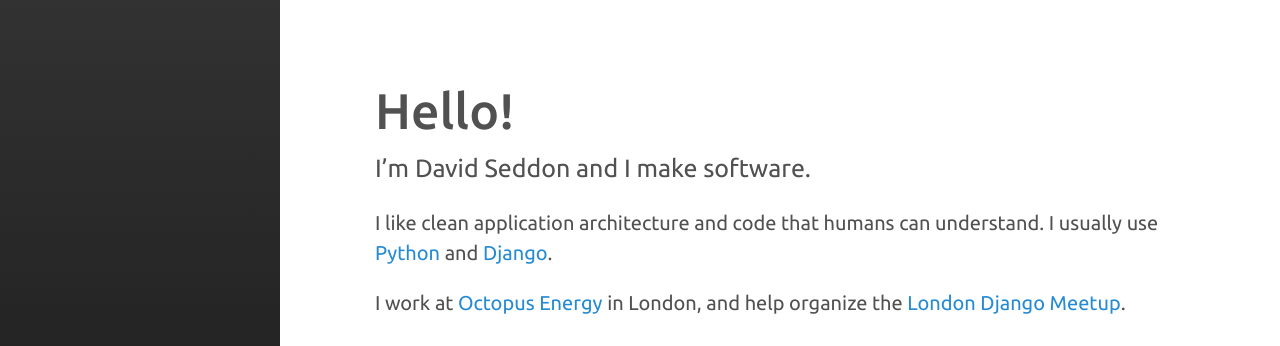
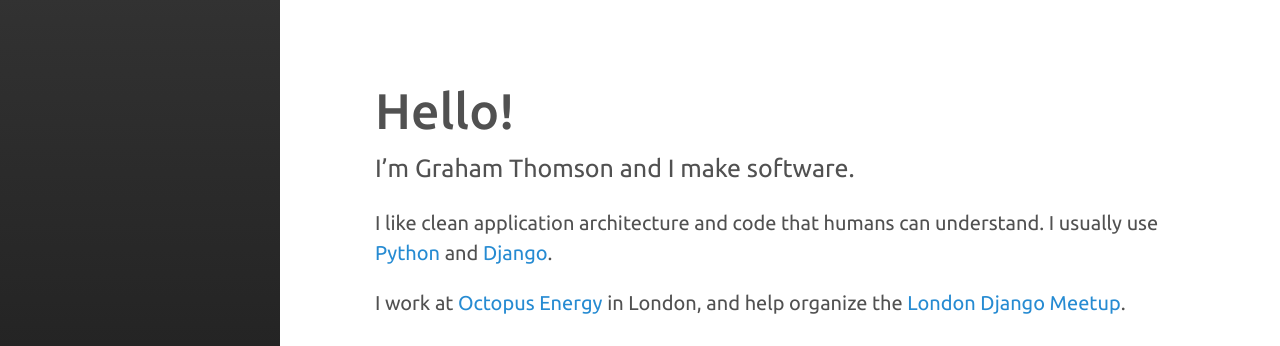
Before and after one commit to gthomson02011/gthomson02011.github.io, a Jekyll site: the page built from index.html, in a window 1280 px wide. Shown: the top 346 px of the page. Built offline with Jekyll 4.4.1, drawn with Linux system fonts in a browser that asks for light colours; nearby versions of some CDN libraries.

Commit message:
Update Index.html
Updated Index.html to change name

```diff
--- a/index.html
+++ b/index.html
@@ -4,7 +4,7 @@
 <div class="row">
   <div class='col'>
     <h1>Hello!</h1>
-    <p class='lead'>I’m David Seddon and I make software.</p>
+    <p class='lead'>I’m Graham Thomson and I make software.</p>
     <p>I like clean application architecture and code that humans can understand.
       I usually use <a target="_blank" href='https://python.org'>Python</a> and
       <a target="_blank" href='https://djangoproject.com'>Django</a>.</p>
```
